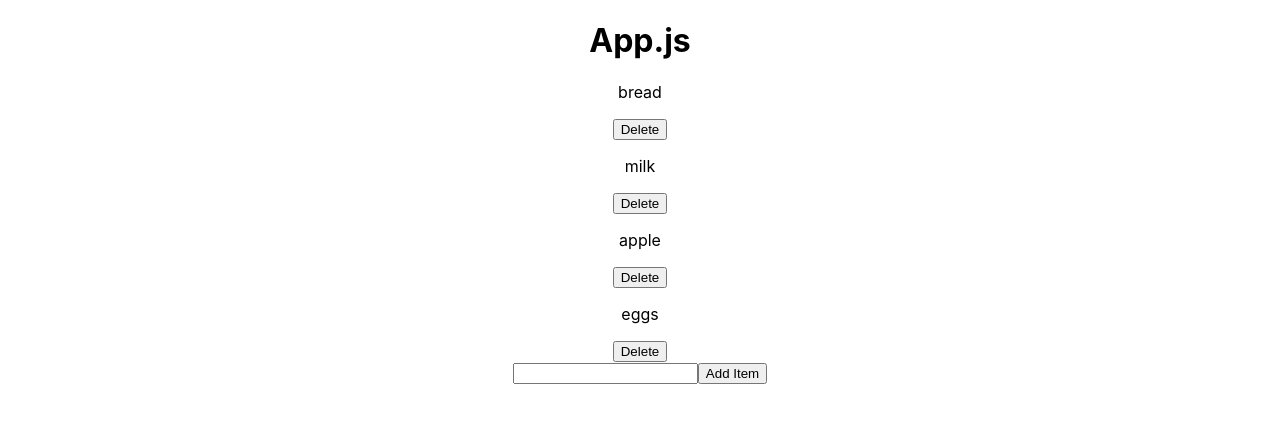
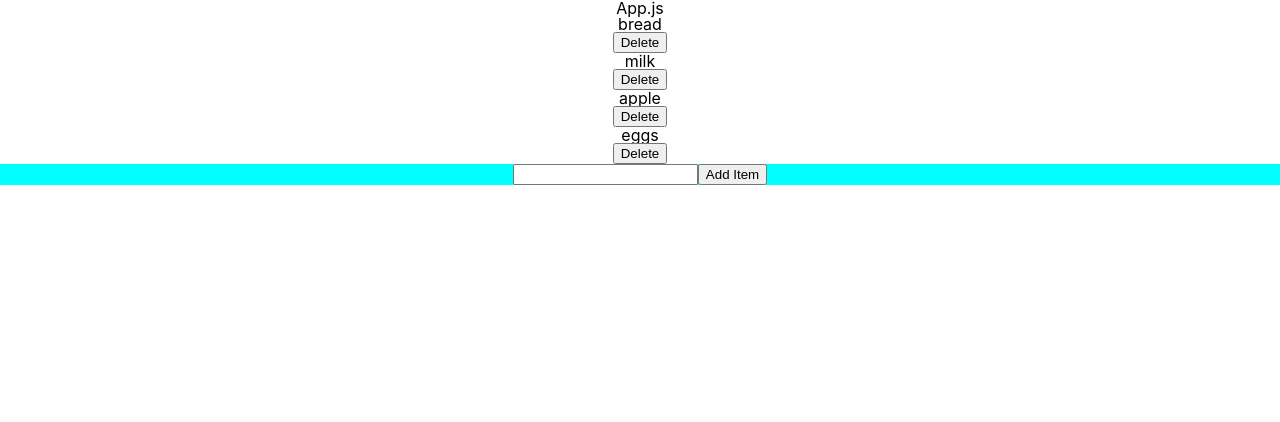
Before and after one commit to suthyscott/43-week-1-concepts, a React (Create React App) app: page / in a window 1280 px wide. Shown: the top 422 px of the page. Built offline with nearby package versions, Linux system fonts and the light colour scheme.

Commit message:
some css review

```diff
--- a/src/App.jsx
+++ b/src/App.jsx
@@ -1,7 +1,7 @@
 import "./App.css"
-import Child from "./Child"
-import Item from "./Item"
-import Form from './Form'
+import Child from "./components/Child"
+import Item from "./components/Item"
+import Form from './components/Form'
 import { useState } from "react"
 
 function App() {
@@ -17,15 +17,17 @@
     // })
 
     return (
-        <div className="App">
+        <main className="App">
             <h1>App.js</h1>
 
+            <section>
             {items.map((element, index) => {
                 return <Item item={element} deleteItem={deleteItem} index={index}/>
             })}
+            </section>
 
             <Form items={items} setItems={setItems}/>
-        </div>
+        </main>
     )
 }
 
--- /dev/null
+++ b/src/components/Form.css
@@ -0,0 +1,3 @@
+#form-container {
+    background-color: aqua;
+}
--- a/src/Form.jsx
+++ b/src/components/Form.jsx
@@ -1,16 +1,17 @@
 import { useState } from "react"
+import './Form.css'
 
 const Form = (props) => {
     const [newItem, setNewItem] = useState("")
 
     return (
-        <div>
+        <section id="form-container">
             <input onChange={event => setNewItem(event.target.value)} />
 
             <button onClick={() => props.setItems([newItem, ...props.items])}>
                 Add Item
             </button>
-        </div>
+        </section>
     )
 }
 
--- a/src/index.js
+++ b/src/index.js
@@ -1,5 +1,6 @@
 import React from 'react';
 import ReactDOM from 'react-dom/client';
+import './reset.css'
 import './index.css';
 import App from './App';
 import reportWebVitals from './reportWebVitals';
--- /dev/null
+++ b/src/reset.css
@@ -0,0 +1,48 @@
+/* http://meyerweb.com/eric/tools/css/reset/
+   v2.0 | 20110126
+   License: none (public domain)
+*/
+
+html, body, div, span, applet, object, iframe,
+h1, h2, h3, h4, h5, h6, p, blockquote, pre,
+a, abbr, acronym, address, big, cite, code,
+del, dfn, em, img, ins, kbd, q, s, samp,
+small, strike, strong, sub, sup, tt, var,
+b, u, i, center,
+dl, dt, dd, ol, ul, li,
+fieldset, form, label, legend,
+table, caption, tbody, tfoot, thead, tr, th, td,
+article, aside, canvas, details, embed,
+figure, figcaption, footer, header, hgroup,
+menu, nav, output, ruby, section, summary,
+time, mark, audio, video {
+	margin: 0;
+	padding: 0;
+	border: 0;
+	font-size: 100%;
+	font: inherit;
+	vertical-align: baseline;
+}
+/* HTML5 display-role reset for older browsers */
+article, aside, details, figcaption, figure,
+footer, header, hgroup, menu, nav, section {
+	display: block;
+}
+body {
+	line-height: 1;
+}
+ol, ul {
+	list-style: none;
+}
+blockquote, q {
+	quotes: none;
+}
+blockquote:before, blockquote:after,
+q:before, q:after {
+	content: '';
+	content: none;
+}
+table {
+	border-collapse: collapse;
+	border-spacing: 0;
+}
```
Also changed, not shown: src/components/Child.jsx (renamed from src/Child.jsx), src/components/Item.css (added), src/components/Item.jsx (renamed from src/Item.jsx).
